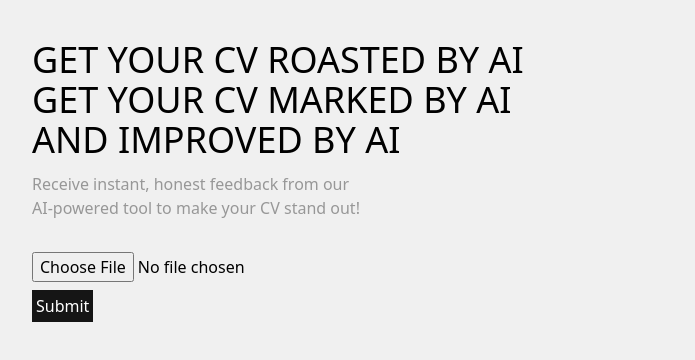
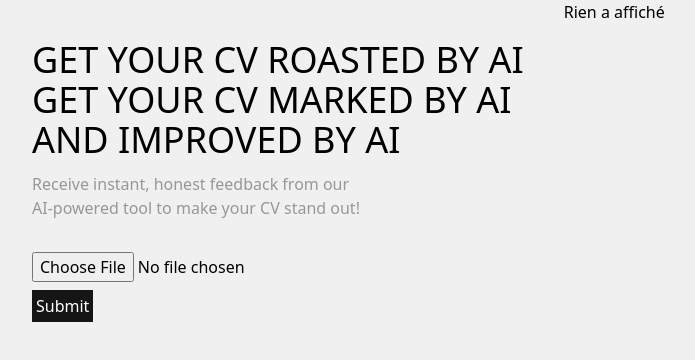
Before and after one commit to donia-fioklou/front-roast-cv, a React (Create React App) app: page / in a window 1280 px wide. Shown: the top 360 px of the page, without its empty margins (8-703 px from the left). Built offline with nearby package versions, Linux system fonts and the light colour scheme.

Commit message:
method submit

```diff
--- a/src/App.js
+++ b/src/App.js
@@ -1,7 +1,7 @@
 import "./App.css";
 import { useState } from "react";
 function App() {
-
+  const api_url = 'https://back-roast-cv.onrender.com/roast_cv';
 
   const [filePath, setFilePath] = useState('');
 
@@ -18,18 +18,20 @@ function App() {
     }
   };
 
-
+  const [roastResponse,setRoastResponse] = useState('')
   const handleSubmit = async () => {
 
 
     try {
       const formData = new FormData();
-      formData.append('file', filePath); // Replace 'file' with the desired field name in your backend
+      formData.append('cv', filePath); // Replace 'file' with the desired field name in your backend
 
-      const response = await fetch('api_url', { // Replace with your backend endpoint
+      const response = await fetch(api_url, { // Replace with your backend endpoint
         method: 'POST',
         body: formData
       });
+      const data = await response.json();
+      setRoastResponse(data.roaster_response)
 
 
     } catch (error) {
@@ -69,7 +71,7 @@ function App() {
   {/* the footer here */ }
 
 
-<p className=" "></p>
+<p className=" ">{roastResponse?roastResponse:"Rien a affiché"}</p>
  </main>;
 
 }
```
